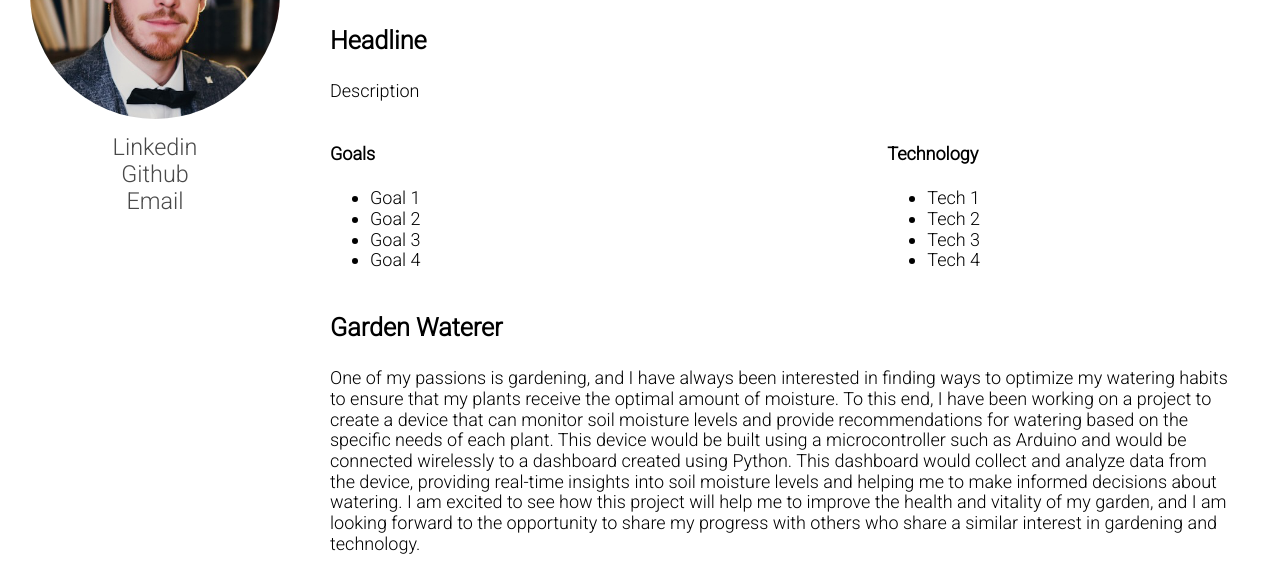
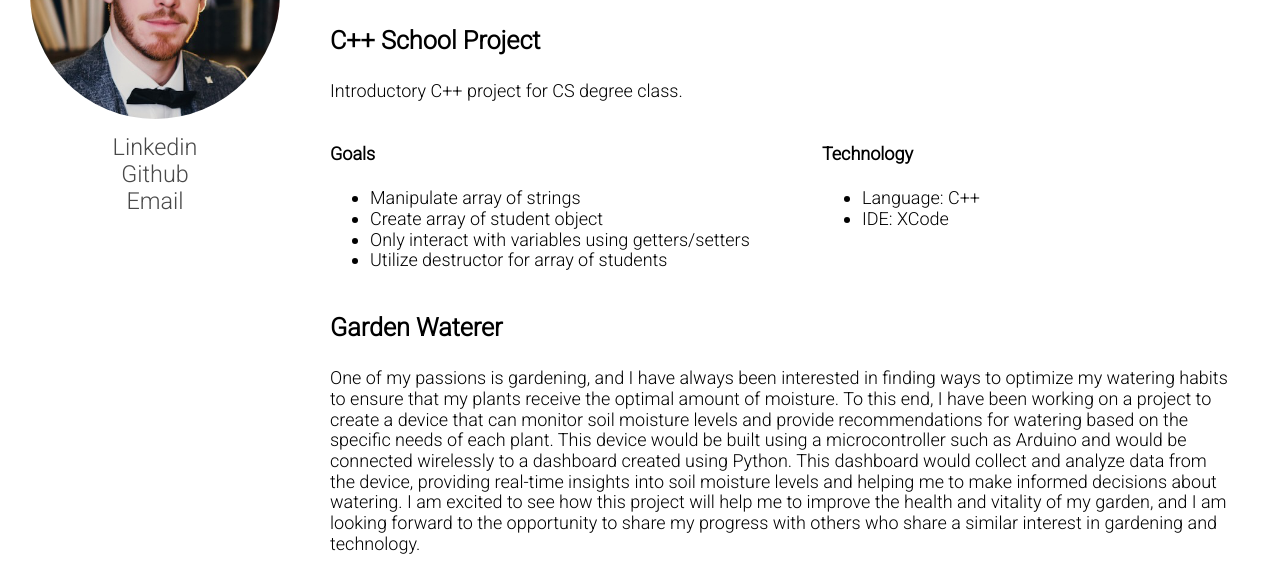
Before and after one commit to jestoncolelewis/jeston.click, a plain HTML site: page www/index.html in a window 1280 px wide. Shown: the part 161-730 px from the top of the page. Drawn offline with Linux system fonts and the light colour scheme; no server answers.

Commit message:
started adding jym-project

```diff
--- a/www/index.html
+++ b/www/index.html
@@ -29,25 +29,23 @@
             </div>
             <div id="projects">
                 <h2>Projects</h2>
-                <h3>Headline</h3>
-                <p>Description</p>
+                <h3>C++ School Project</h3>
+                <p>Introductory C++ project for CS degree class. </p>
                 <div class="goal-tech">
                     <div>
                         <h4>Goals</h4>
                         <ul>
-                            <li>Goal 1</li>
-                            <li>Goal 2</li>
-                            <li>Goal 3</li>
-                            <li>Goal 4</li>
+                            <li>Manipulate array of strings</li>
+                            <li>Create array of student object</li>
+                            <li>Only interact with variables using getters/setters</li>
+                            <li>Utilize destructor for array of students</li>
                         </ul>
                     </div>
                     <div>
                         <h4>Technology</h4>
                         <ul>
-                            <li>Tech 1</li>
-                            <li>Tech 2</li>
-                            <li>Tech 3</li>
-                            <li>Tech 4</li>
+                            <li>Language: C++</li>
+                            <li>IDE: XCode</li>
                         </ul>
                     </div>
                 </div>
```
